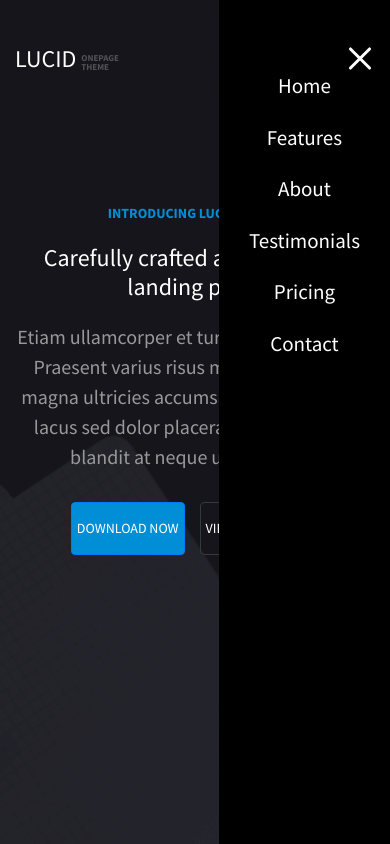
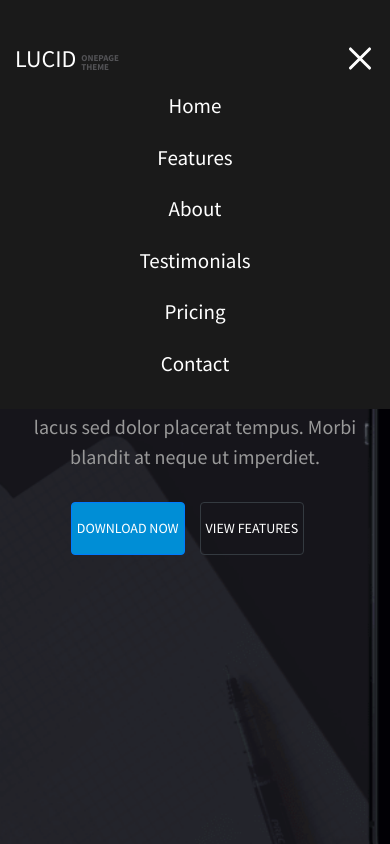
Before and after one commit to ImmortalAmxx/Fifth-layout, a website: page index.html in a window 390 px wide. Both pictures are taken after a click on the element 360 px from the left and 59 px from the top of the page. Shown: the top 844 px of the page. Drawn offline with nearby package versions, Linux system fonts and the light colour scheme.

Commit message:
Changed the navigation menu (changed the background color, added animation after opening the menu, changed the position of the buttons in the menu).

```diff
--- a/js/app.js
+++ b/js/app.js
@@ -1,7 +1,21 @@
 $(document).ready(function() {
   $('.burger-menu').on('click', function() {
-    $('.nav-item').toggleClass('active');
-    $('.burger-icon').toggleClass('active');
+    var $navItem = $('.nav-item');
+    var $burgerIcon = $('.burger-icon');
+
+    if ($navItem.hasClass('active')) {
+      $navItem.removeClass('active');
+      setTimeout(function() {
+        $navItem.css('display', 'none');
+      }, 300);
+    } else {
+      $navItem.css('display', 'flex');
+      setTimeout(function() {
+        $navItem.addClass('active');
+      }, 10);
+    }
+
+    $burgerIcon.toggleClass('active');
   });
 
   $(window).on('scroll', function() {
--- a/scss/adaptive/_index.scss
+++ b/scss/adaptive/_index.scss
@@ -15,15 +15,16 @@
         position: fixed;
         top: 0;
         right: -100%;
-        background: #000000;
-        padding: 60px 20px 20px;
+        background: $black-color;
+        padding: 80px 20px 20px;
         flex-direction: column;
         transition: right 0.3s ease-in-out;
 
         &.active {
           display: flex;
           right: 0;
-          height: 100vh;
+          width: 100%;
+          z-index: -1;
         }
 
         .menu-list {
```
Also changed, not shown: css/styles.css.
